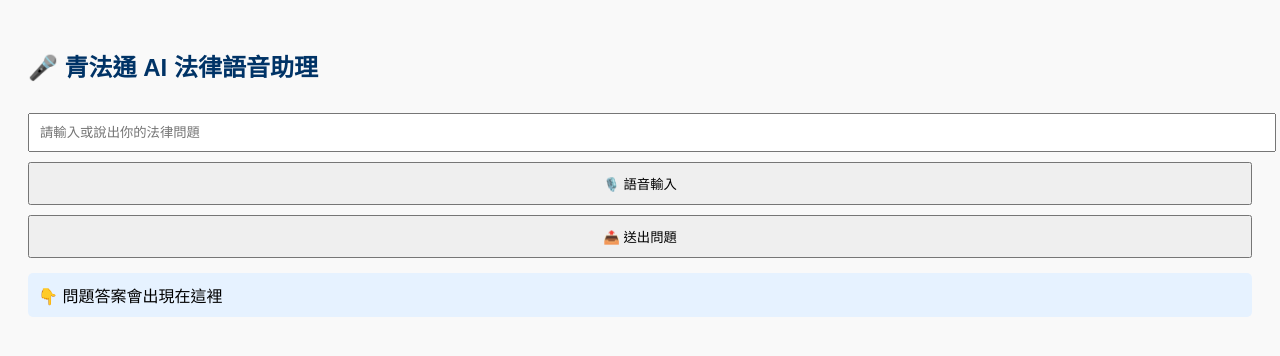
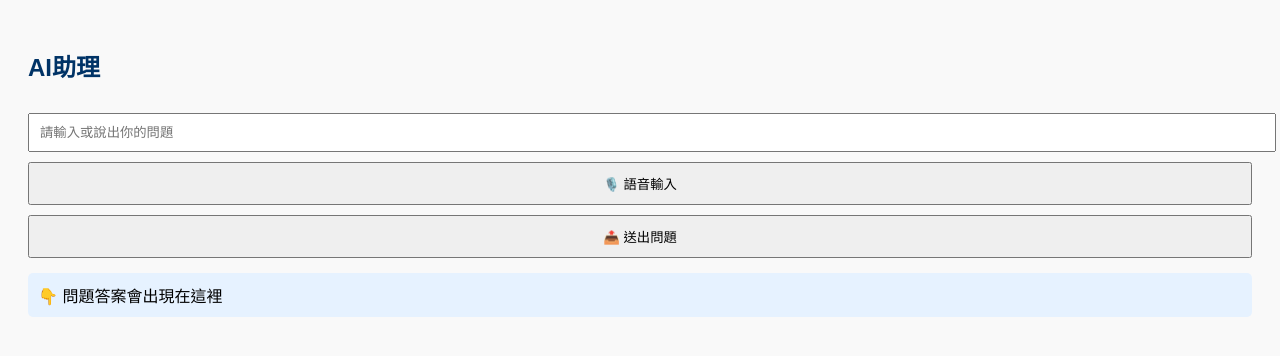
Before and after one commit to KristinLue/lawbot, a plain HTML site: page index.html in a window 1280 px wide. Drawn offline with Linux system fonts and the light colour scheme.

Commit message:
Update index.html

```diff
--- a/index.html
+++ b/index.html
@@ -2,7 +2,7 @@
 <html lang="zh-Hant">
 <head>
   <meta charset="UTF-8">
-  <title>青法通語音 AI 小幫手</title>
+  <title>AI 小幫手</title>
   <style>
     body { font-family: sans-serif; padding: 20px; background: #f9f9f9; }
     h2 { color: #003366; }
@@ -11,8 +11,8 @@
   </style>
 </head>
 <body>
-  <h2>🎤 青法通 AI 法律語音助理</h2>
-  <input type="text" id="question" placeholder="請輸入或說出你的法律問題">
+  <h2>AI助理</h2>
+  <input type="text" id="question" placeholder="請輸入或說出你的問題">
   <button onclick="startSpeechRecognition()">🎙️ 語音輸入</button>
   <button onclick="ask()">📤 送出問題</button>
   <div id="answer">👇 問題答案會出現在這裡</div>
```
